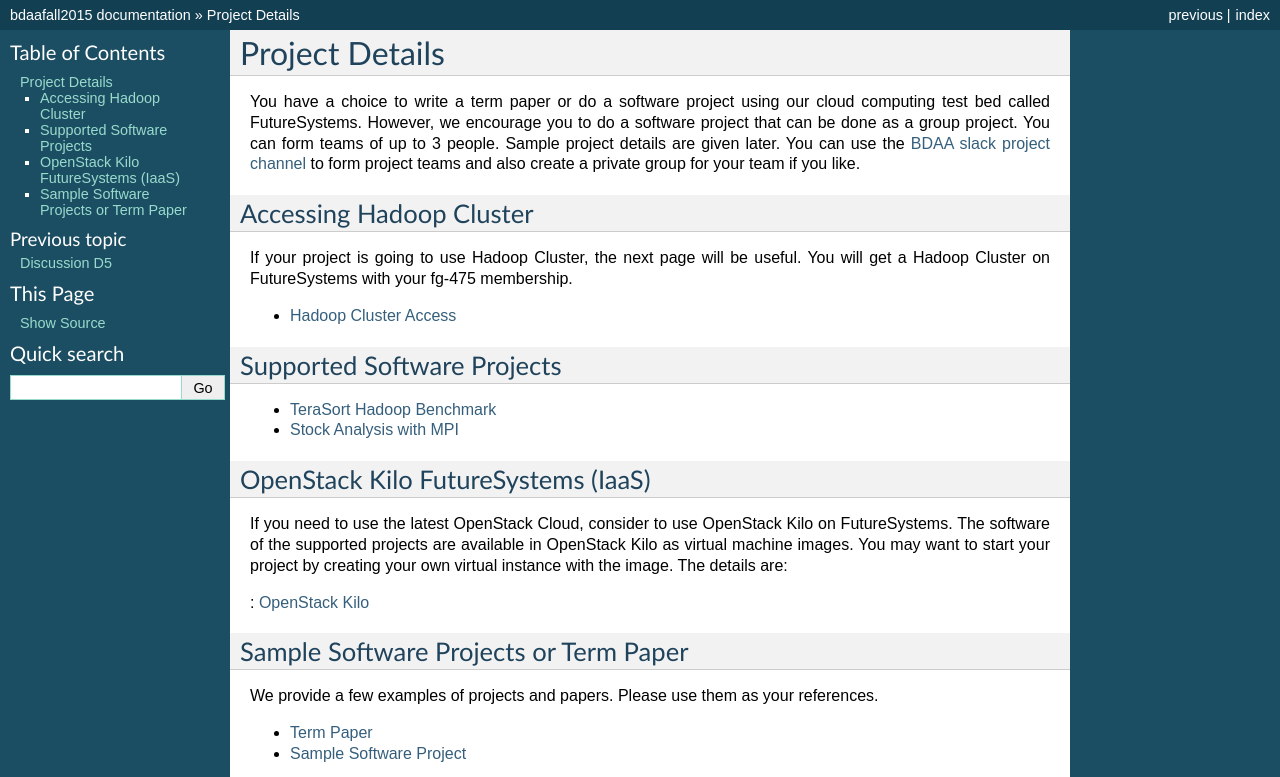
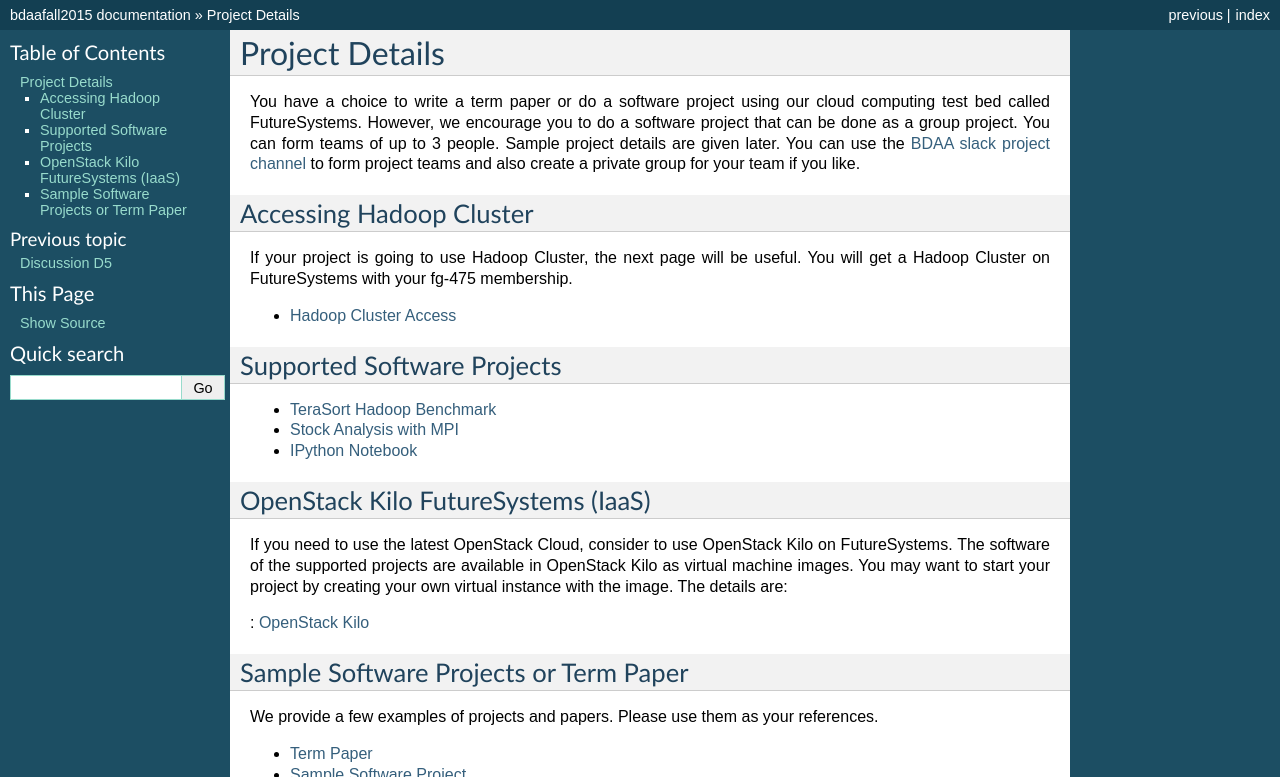
Before and after one commit to cglmoocs/bdaafall2015, a Sphinx documentation site: the page built from docs/source/project.rst, in a window 1280 px wide, cut to the strip 0-777 px from the top of the page. Built offline with Sphinx 7.4.7, drawn with Linux system fonts in a browser that asks for light colours.

Commit message:
Update project.rst

```diff
--- a/docs/source/project.rst
+++ b/docs/source/project.rst
@@ -22,6 +22,7 @@
 
 * :ref:`TeraSort Hadoop Benchmark <terasort>`
 * :ref:`Stock Analysis with MPI <stock_analysis>`
+* :ref:`IPython Notebook <ipynb>`
 
 OpenStack Kilo FutureSystems (IaaS)
 -------------------------------------------------------------------------------
```
